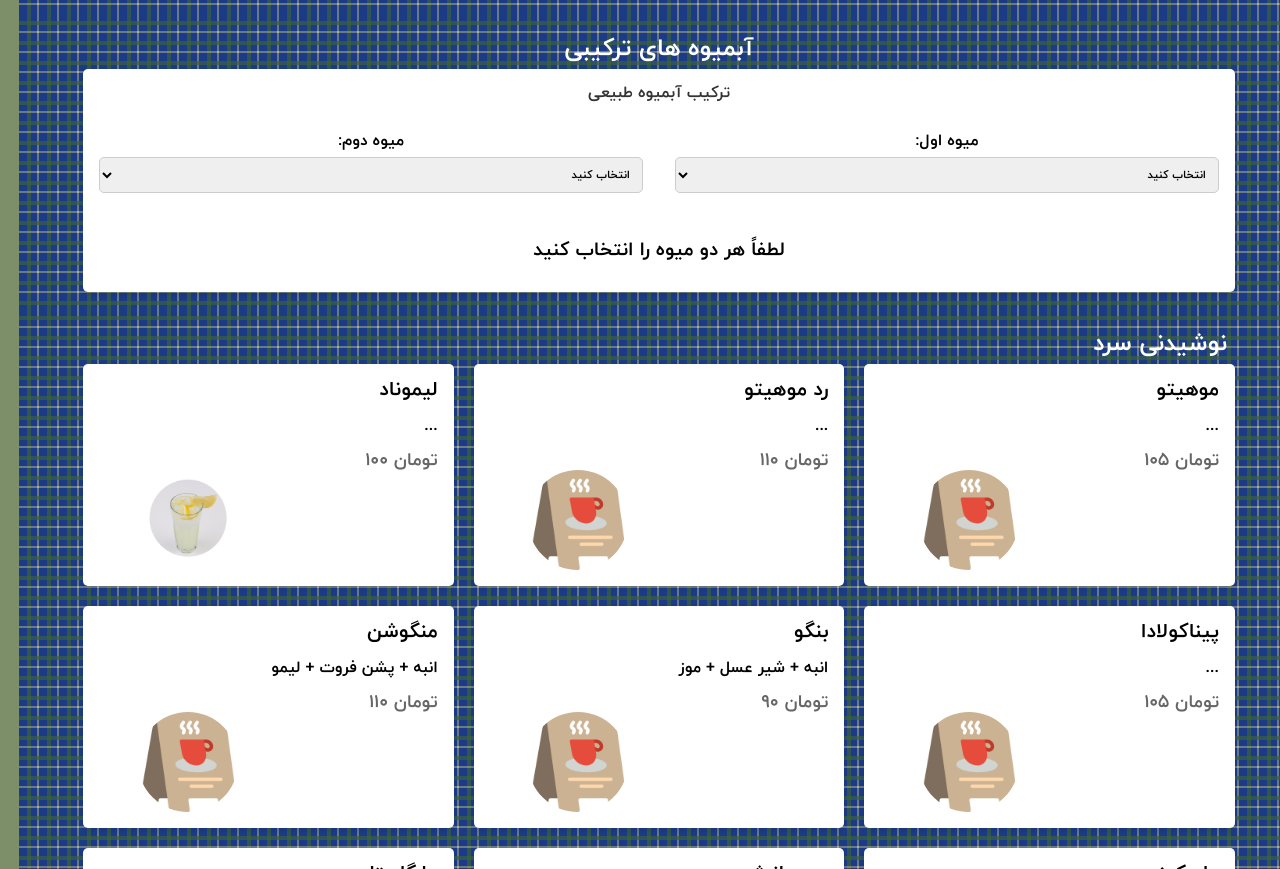
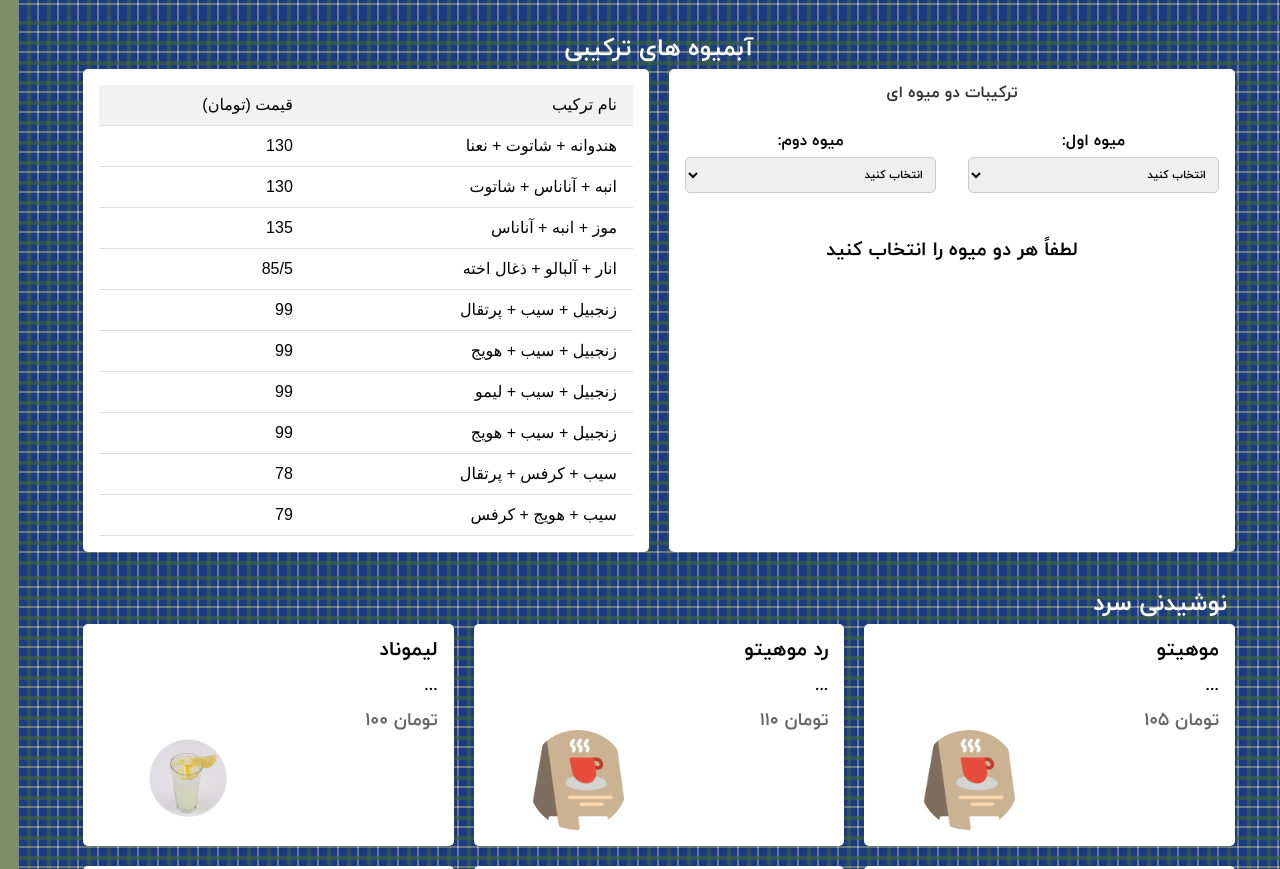
Before and after one commit to omidzarghami/pijam, a plain HTML site: page index.html in a window 1280 px wide. Shown: the part 8705-9574 px from the top of the page. Drawn offline with Linux system fonts and the light colour scheme.

Commit message:
set table

```diff
--- a/assets/css/style.css
+++ b/assets/css/style.css
@@ -576,3 +576,27 @@ h2 {
     color: #333;
     margin-bottom: 2rem;
 }
+.section.menu-section.Mixed-fruit-juice .container .menu-items .menu-item {
+    background-image: url(../images/Mixed-fruit-juice.webp);
+}
+
+table {
+    width: 100%;
+    border-collapse: collapse;
+    font-family: 'Vazir', sans-serif;
+    font-size: 16px;
+  }
+
+  th, td {
+    padding: 12px 16px;
+    text-align: right;
+    border-bottom: 1px solid #ddd;
+  }
+
+  th {
+    background-color: #f2f2f2;
+  }
+
+  tr:hover {
+    background-color: #f5f5f5;
+  }
--- a/index.html
+++ b/index.html
@@ -1091,7 +1091,7 @@
             <div class="menu-items">
                 <div class="menu-item">
                     <div class="Mixed-fruit-juice">
-                        <h2>ترکیب آبمیوه طبیعی</h2>
+                        <h2>ترکیبات دو میوه ای</h2>
                         <div class="selection-area">
                             <div class="juice-select">
                                 <label for="juice1">میوه اول:</label>
@@ -1108,8 +1108,67 @@
                         </div>
                         <div id="result"></div>
                     </div>
-                    <script src="./script.js"></script
-                </div>
+                    <script src="./script.js"></script>
+                    <!-- <div><span>هندوانه + شاتوت + نعنا > 130</span></div>
+                    <div><span>انبه + آناناس + شاتوت > 130</span></div>
+                    <div><span>موز + انبه + آناناس > 135</span></div>
+                    <div><span>انار + آلبالو + ذغال اخته > 85/5</span></div>
+                    <div><span>زنجبیل + سیب + پرتقال > 99</span></div>
+                    <div><span>زنجبیل + سیب + هویج > 99</span></div>
+                    <div><span>زنجبیل + سیب + لیمو > 99</span></div>
+                    <div><span>زنجبیل + سیب + هویج > 99</span></div>
+                    <div><span>سیب + کرفس + پرتقال > 78</span></div>
+                    <div><span>سیب + هویج + کرفس >79</span></div> -->
+
+
+                </div>
+                <div class="menu-item">
+                    <table border="1">
+                    <tr>
+                        <th>نام ترکیب</th>
+                        <th>قیمت (تومان)</th>
+                    </tr>
+                    <tr>
+                        <td>هندوانه + شاتوت + نعنا</td>
+                        <td>130</td>
+                    </tr>
+                    <tr>
+                        <td>انبه + آناناس + شاتوت</td>
+                        <td>130</td>
+                    </tr>
+                    <tr>
+                        <td>موز + انبه + آناناس</td>
+                        <td>135</td>
+                    </tr>
+                    <tr>
+                        <td>انار + آلبالو + ذغال اخته</td>
+                        <td>85/5</td>
+                    </tr>
+                    <tr>
+                        <td>زنجبیل + سیب + پرتقال</td>
+                        <td>99</td>
+                    </tr>
+                    <tr>
+                        <td>زنجبیل + سیب + هویج</td>
+                        <td>99</td>
+                    </tr>
+                    <tr>
+                        <td>زنجبیل + سیب + لیمو</td>
+                        <td>99</td>
+                    </tr>
+                    <tr>
+                        <td>زنجبیل + سیب + هویج</td>
+                        <td>99</td>
+                    </tr>
+                    <tr>
+                        <td>سیب + کرفس + پرتقال</td>
+                        <td>78</td>
+                    </tr>
+                    <tr>
+                        <td>سیب + هویج + کرفس</td>
+                        <td>79</td>
+                    </tr>
+                </table></div>
 
                 <!-- <div class="menu-item">
                     <h3>موز و انبه</h3>
--- a/script.js
+++ b/script.js
@@ -32,6 +32,10 @@ const combinations = {
     'انار-زرشک': 85,
     'آلبالو-شاتوت': 89,
     'آلبالو-ذغال اخته': 89,
+    'شاتوت-توت فرنگی':120,
+    'توت فرنگی-هندوانه':99,
+    'هویج-کرفس':70,
+    'آناناس-نارگیل':150,
 };
 
 // استخراج لیست تمام میوه‌های منحصر به فرد
```
Also changed, not shown: assets/images/Mixed-fruit-juice.webp (added).
